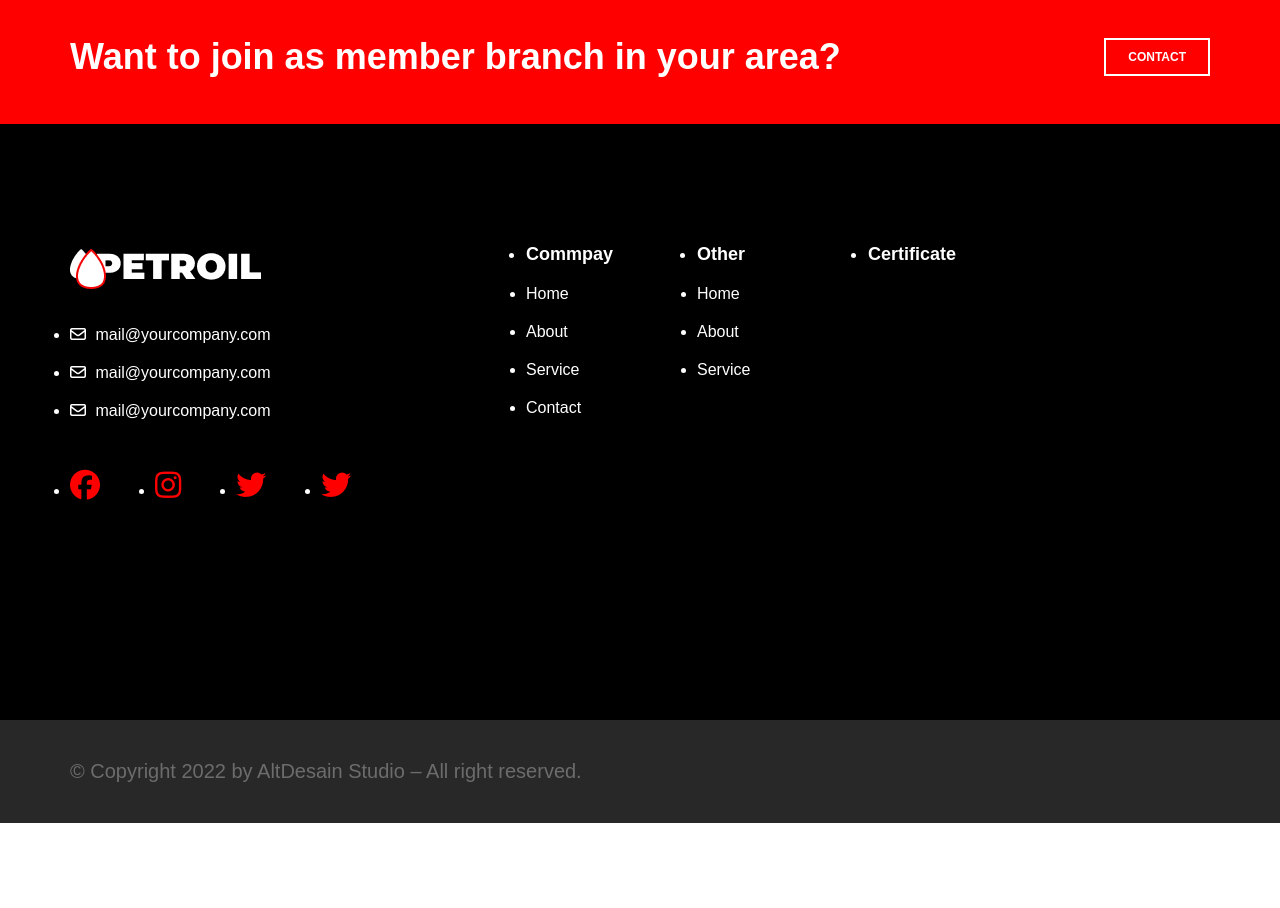
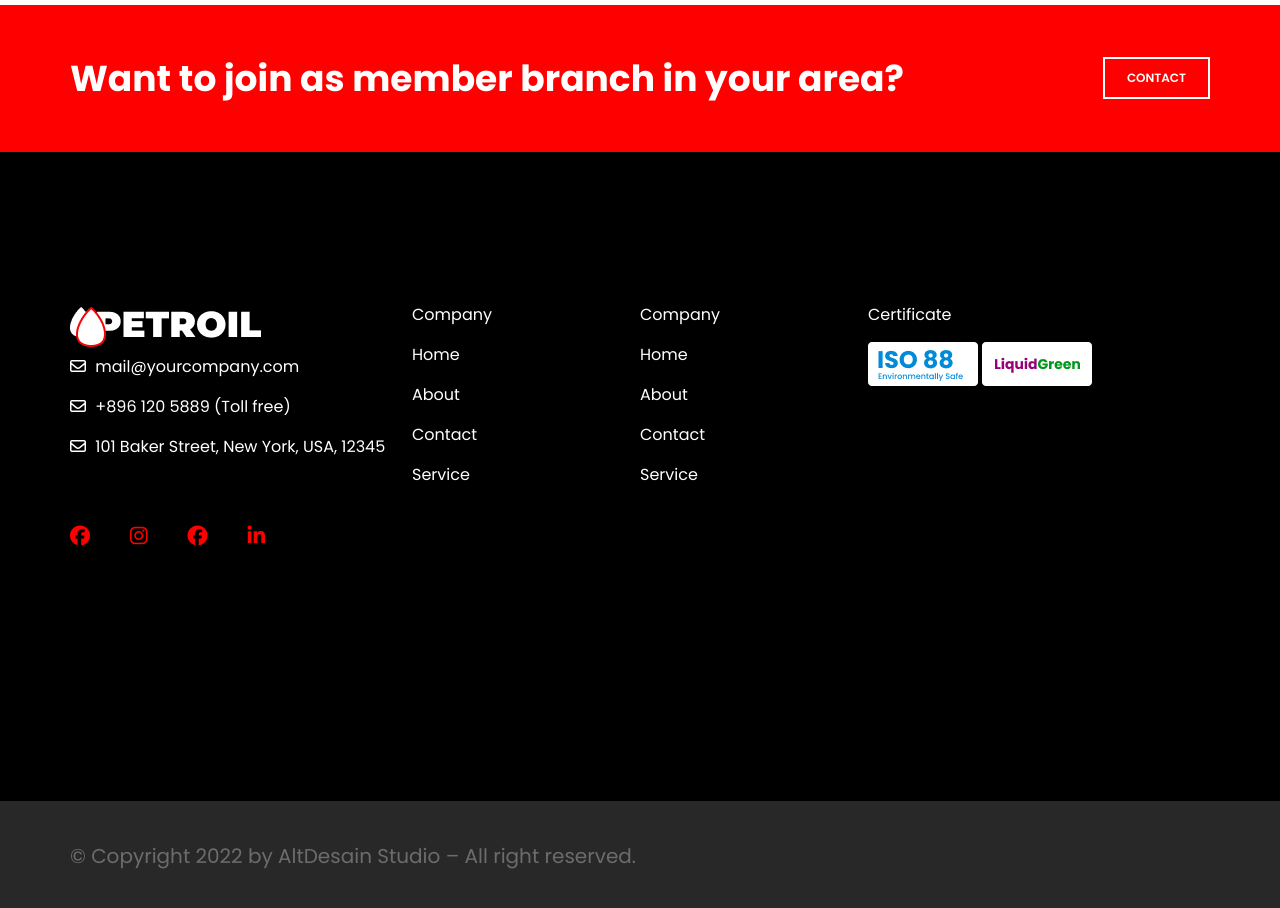
Before and after one commit to bijit-dev/Petroil, a plain HTML site: page index.html in a window 1280 px wide. Shown: the part 4570-5478 px from the top of the page. Before the commit the page ends 5393 px from the top, so only its background shows below. Drawn offline with Linux system fonts and the light colour scheme.

Commit message:
html done

```diff
--- a/css/style.css
+++ b/css/style.css
@@ -1,47 +1,56 @@
-*{
+* {
   margin: 0;
   padding: 0;
   box-sizing: border-box;
   font-family: "Poppins", sans-serif;
 }
+
 /* ================
 common css start
 =================== */
-.container{
+.container {
   width: 1140px;
   margin: 0 auto;
 }
-.box{
+
+.box {
   display: flex;
 
 }
-a{
+
+a {
   text-decoration: none;
 }
+ul,ol{
+  list-style: none;
+}
+
 /* ================
 common css end
 =================== */
 /* ================
 navber css start
 =================== */
-nav{
+nav {
   background: red;
   padding: 14px 0px;
   width: 100%;
 }
 
-nav .box{
+nav .box {
   padding: 1px 0px;
   align-items: center;
 }
-.logo_part{
+
+.logo_part {
   width: 40%;
 }
 
-.menu_part{
+.menu_part {
   width: 50%;
 }
-.ul{
+
+.ul {
   display: flex;
   column-gap: 38px;
   font-size: 18px;
@@ -50,22 +59,25 @@ nav .box{
   padding: 2px 3px;
   list-style: none;
 }
-.menu_part li{
+
+.menu_part li {
   padding: 2px 4px;
   transition: 0.5s;
   border: 2px solid transparent;
   cursor: pointer;
 }
-.menu_part li:hover{
+
+.menu_part li:hover {
   background-color: rgba(57, 117, 190, 0.785);
   border: 2px solid rgb(0, 173, 247);
 }
 
-.button_part{
+.button_part {
   width: 10%;
   cursor: pointer;
 }
-.button_part button{
+
+.button_part button {
   border: 2px solid white;
   padding: 10px 20px;
   background: transparent;
@@ -73,16 +85,18 @@ nav .box{
   font-weight: 600;
   color: white;
 }
-.button_part button:hover{
+
+.button_part button:hover {
   background-color: rgb(239, 235, 28);
 }
+
 /* ================
 navber css end
 =================== */
 /* ================
 banner css start
 =================== */
-.banner{
+.banner {
   height: 783px;
   background-image: url('../images/banner.png');
   background-repeat: no-repeat;
@@ -91,7 +105,8 @@ banner css start
   position: relative;
   overflow: hidden;
 }
-.banner .overly{
+
+.banner .overly {
   background-color: rgba(0, 0, 0, 0.4);
   position: absolute;
   top: 100%;
@@ -100,13 +115,16 @@ banner css start
   height: 100%;
   transition: 0.4s;
 }
-.banner:hover .overly{
+
+.banner:hover .overly {
   top: 0;
 }
-.banner_part{
+
+.banner_part {
   padding: 260px 0px 340px 0;
 }
-.banner_part h2{
+
+.banner_part h2 {
   font-size: 64px;
   font-weight: 700;
   color: white;
@@ -114,7 +132,8 @@ banner css start
   padding-bottom: 30px;
 
 }
-.banner_part button{
+
+.banner_part button {
   font-size: 16px;
   font-weight: 600;
   color: white;
@@ -125,10 +144,12 @@ banner css start
   transition: .4s;
   cursor: pointer;
 }
-.banner_part button:hover{
+
+.banner_part button:hover {
   background: transparent;
   border-color: red;
 }
+
 /* ================
 banner css end
 =================== */
@@ -136,21 +157,25 @@ banner css end
 /* ================
 Country css start
 =================== */
-.country{
+.country {
   padding-top: 70px;
 }
-.country .container{
+
+.country .container {
   padding-bottom: 100px;
 }
-.country .box{
+
+.country .box {
   align-items: center;
 
 }
-.country .left{
+
+.country .left {
   width: 40%;
 
 }
-.country .left h3{
+
+.country .left h3 {
   font-size: 48px;
   font-weight: 700;
   color: rgb(0, 0, 0);
@@ -158,21 +183,24 @@ Country css start
   line-height: 72px;
 }
 
-.country .right{
+.country .right {
   width: 60%;
 }
-.country .right p{
+
+.country .right p {
   font-size: 18px;
   font-weight: 500;
   color: #6C6C6C;
   width: 650px;
   line-height: 24px;
 }
-.country .gellry_sec{
+
+.country .gellry_sec {
   width: 100%;
   justify-content: space-between;
 }
-.box_img{
+
+.box_img {
   width: 24%;
   height: auto;
   overflow: hidden;
@@ -181,10 +209,11 @@ Country css start
   align-items: center;
 }
 
-.box_img img{
+.box_img img {
   width: 100%;
   height: 100%;
 }
+
 /* ================
 Country css end
 =================== */
@@ -192,39 +221,44 @@ Country css end
 /* ================
   Service  css start6
 =================== */
-.sercive{
+.sercive {
   padding-top: 30px;
 }
-.sercive .left{
+
+.sercive .left {
   width: 50%;
   height: 400px;
 }
 
-.sercive .left div{
+.sercive .left div {
   display: flex;
   justify-content: center;
   align-items: center;
   flex-direction: column;
   height: 100%;
 }
-.sercive .left h2{
+
+.sercive .left h2 {
   font-size: 64px;
   font-weight: 600;
   font-family: "Poppins", sans-serif;
   color: black;
 }
-.sercive .left p{
+
+.sercive .left p {
   font-size: 16px;
   font-weight: 500;
   font-family: "Poppins", sans-serif;
   color: #6C6C6C;
   width: 405px;
 }
-.sercive .right{
+
+.sercive .right {
   width: 50%;
   height: 400px;
 }
-.sercive .right .sercive_box1{
+
+.sercive .right .sercive_box1 {
   width: 100%;
   height: 100%;
   background-image: url("../images/services_img/serviceImg1.png");
@@ -234,7 +268,8 @@ Country css end
   position: relative;
   overflow: hidden;
 }
-.sercive .right .sercive_box2{
+
+.sercive .right .sercive_box2 {
   width: 100%;
   height: 100%;
   background-image: url("../images/services_img/serviceImg2.png");
@@ -244,7 +279,8 @@ Country css end
   position: relative;
   overflow: hidden;
 }
-.sercive .right .sercive_box3{
+
+.sercive .right .sercive_box3 {
   width: 100%;
   height: 100%;
   background-image: url("../images/services_img/serviceImg3.png");
@@ -254,10 +290,13 @@ Country css end
   position: relative;
   overflow: hidden;
 }
-.sercive_box1 .overly, .sercive_box2 .overly, .sercive_box3 .overly{
+
+.sercive_box1 .overly,
+.sercive_box2 .overly,
+.sercive_box3 .overly {
   width: 100%;
   height: 100%;
-  background: rgba(35, 35, 35,0.6 );
+  background: rgba(35, 35, 35, 0.6);
   display: flex;
   flex-direction: column;
   justify-content: center;
@@ -267,16 +306,21 @@ Country css end
   left: 0;
   transition: 0.4s;
 }
-.sercive_box1:hover .overly, .sercive_box2:hover .overly, .sercive_box3:hover .overly{
+
+.sercive_box1:hover .overly,
+.sercive_box2:hover .overly,
+.sercive_box3:hover .overly {
   bottom: 0;
 }
-.sercive .right h2{
+
+.sercive .right h2 {
   font-size: 36px;
   font-weight: 500;
   color: white;
   padding-bottom: 20px;
 }
-.sercive .right button{
+
+.sercive .right button {
   border: 2px solid rgb(244, 6, 6);
   padding: 10px 20px;
   background: red;
@@ -284,12 +328,15 @@ Country css end
   font-weight: 600;
   color: white;
 }
-.sercive .right button:hover{
+
+.sercive .right button:hover {
   background: rgba(20, 251, 4, 0.96);
 }
-.sercive .box{
+
+.sercive .box {
   flex-wrap: wrap;
 }
+
 /* ================
   Service  css end
 =================== */
@@ -302,7 +349,7 @@ Country css end
   background: #F0F0F0;
 }
 
-.about .main_image{
+.about .main_image {
   width: 100%;
   background-image: url('../images/aboutImg.png');
   background-position: center;
@@ -314,7 +361,7 @@ Country css end
 
 }
 
-.about .main_image .overly{
+.about .main_image .overly {
   width: 30%;
   height: 100%;
   background: red;
@@ -326,7 +373,8 @@ Country css end
   left: -30%;
   transition: 0.4s;
 }
-.about .main_image .overly h4{
+
+.about .main_image .overly h4 {
   font-size: 36px;
   font-weight: 700;
   font-family: "Poppins", sans-serif;
@@ -335,7 +383,8 @@ Country css end
 
 
 }
-.about .main_image .btn{
+
+.about .main_image .btn {
   height: 100%;
   background-image: url('../images/aboutImg.png');
   background-repeat: no-repeat;
@@ -344,11 +393,12 @@ Country css end
   background-size: 100%;
   transition: 0.4s;
 }
-.about .main_image:hover .btn{
+
+.about .main_image:hover .btn {
   background-size: 70%;
 }
 
-.about .main_image button{
+.about .main_image button {
   border: 2px solid white;
   padding: 10px 20px;
   background: red;
@@ -363,19 +413,21 @@ Country css end
   transition: .4s;
 }
 
-.about .main_image:hover .overly{
+.about .main_image:hover .overly {
   left: 0;
 
 }
 
-.about .main_image:hover button{
+.about .main_image:hover button {
   left: 64%;
 
 }
-.about .main_image button:hover{
+
+.about .main_image button:hover {
   background: rgba(20, 251, 4, 0.96);
 
 }
+
 /* ================
   About  css end
 =================== */
@@ -384,11 +436,12 @@ Country css end
 icon  css start
 =================== */
 
-.icon{
+.icons {
   background: #ffff;
   padding: 250px 0;
 }
-.icon .box{
+
+.icons .box {
   justify-content: space-between;
 }
 
@@ -399,59 +452,63 @@ icon  css end
 /* ================
   Cart  css start
 =================== */
-.cart{
+.cart {
   padding-top: 110px;
   padding-bottom: 160px;
   background: #F0F0F0;
 }
-.cart .box{
+
+.cart .box {
   justify-content: space-between;
 }
-.cart_item{
+
+.cart_item {
   width: 339px;
   height: 400px;
   position: relative;
   overflow: hidden;
 }
 
-.cart_item .overly{
+.cart_item .overly {
   width: 100%;
   height: 100%;
-  background: rgba(0, 0, 0,0.6);
+  background: rgba(0, 0, 0, 0.6);
   position: absolute;
   top: -100%;
   left: 0;
   transition: .4s;
 }
-.cart_item:hover .overly{
+
+.cart_item:hover .overly {
   top: 0;
 }
 
-.cart .overly p{
+.cart .overly p {
   font-size: 26px;
   font-family: "Poppins", sans-serif;
   font-weight: 700;
   color: white;
   width: 249px;
 }
-.cart .overly a{
+
+.cart .overly a {
   font-size: 12px;
   font-family: "Poppins", sans-serif;
   font-weight: 600;
   color: white;
   padding: 10px 22px;
 
-  background: rgba(255, 255, 255,0.6);
+  background: rgba(255, 255, 255, 0.6);
   margin-top: 52px;
   display: inline-block;
 }
 
-.cart .overly{
+.cart .overly {
   padding: 76px 46px;
   box-sizing: border-box;
 }
 
-.cart h5{
+.cart h5 {
   padding-top: 30px;
   text-align: right;
   font-size: 16px;
@@ -461,9 +518,11 @@ icon  css end
 
 
 }
-.cart h5 i{
+
+.cart h5 i {
   margin-left: 5px;
 }
+
 /* ================
   Cart  css end
 =================== */
@@ -472,20 +531,23 @@ icon  css end
 Contact  css stact
 =================== */
 
-.contact img{
+.contact img {
   width: 100%;
 }
-.sub_section{
+
+.sub_section {
   padding: 46px 0px;
   background: red;
 }
-.contact .box h4{
+
+.contact .box h4 {
   font-size: 36px;
   font-family: "Poppins", sans-serif;
   font-weight: 700;
   color: rgb(255, 255, 255);
 }
-.contact .box a{
+
+.contact .box a {
   font-size: 12px;
   font-family: "Poppins", sans-serif;
   font-weight: 600;
@@ -496,10 +558,12 @@ Contact  css stact
   display: inline-block;
   border: 2px solid white;
 }
-.contact .box{
+
+.contact .box {
   align-items: center;
   justify-content: space-between;
 }
+
 /* ================
 
 Contact  css end
@@ -508,69 +572,93 @@ Contact  css end
 
 Footer  css starty
 =================== */
-.footer{
-  background: #000;
-  padding-top: 120px;
-  padding-bottom: 220px;
+
+.footer {
+  padding-top: 150px;
+  padding-bottom: 250px;
+  background: rgb(0, 0, 0);
 }
 
-.footer .one{
-  width: 40%;
+.footer .one {
+  width: 30%;
 }
-.footer .one img{
-  padding-bottom: 33px;
+
+.footer .one ul {
+  display: flex;
+  flex-direction: column;
+  row-gap: 15px;
 }
-.footer .two{
-  width: 15%;
+
+.footer .one ul li {
+  color: #fff;
+}
+
+.footer .one ul li i {
+  margin-right: 5px;
+}
+
+.footer .two {
+  width: 20%;
 
 }
-.footer .three{
-  width: 15%;
-}
-.footer .four{
-  width: 30%;
 
-}
-.footer .box ul {
+.footer .two ul {
   display: flex;
   flex-direction: column;
-  row-gap: 20px;
-}
-.footer ul li{
-  color: white;
-}
-.footer ul li i{
-  margin-right: 5px;
-}
-.icon_imge{
-  column-gap: 20px;
-}
-.headli{
-  font-size: 18px;
-  font-weight: 600;
+  row-gap: 15px;
 }
 
-.icon_ul {
+.footer .three ul {
   display: flex;
-  column-gap: 50px;
+  flex-direction: column;
+  row-gap: 15px;
+}
 
+.footer .four ul {
+  display: flex;
+  flex-direction: column;
+  row-gap: 15px;
 }
-.icon_ul li i{
-  margin-top: 50px;
+
+.footer .two ul li {
+  color: #fff;
+}
+
+.footer .three {
+  width: 20%;
+}
+
+.footer .three ul li {
+  color: #fff;
+}
+
+.footer .four ul li {
+  color: #fff;
+}
+
+.footer .four {
+  width: 30%;
+}
+
+.icon {
   color: red;
-  font-size: 30px;
+  display: flex;
+  column-gap: 40px;
+  font-size: 20px;
+  padding-top: 34px;
+}
 
-}
 /* ================
 
 Footer  css end
 =================== */
 
-.copy{
+.copy {
   background: #282828;
   padding: 40px 0px;
 }
-.copy p{
+
+.copy p {
   color: #6C6C6C;
   font-size: 20px;
 }
--- a/index.html
+++ b/index.html
@@ -3,9 +3,11 @@
 <head>
     <meta charset="UTF-8">
     <meta name="viewport" content="width=device-width, initial-scale=1.0">
-    <title>Document</title>
+    <title>Petroil</title>
+    <link href="https://fonts.googleapis.com/css2?family=Poppins:ital,wght@0,100;0,200;0,300;0,400;0,500;0,600;0,700;0,800;0,900;1,100;1,200;1,300;1,400;1,500;1,600;1,700;1,800;1,900&display=swap" rel="stylesheet">
+    <link rel="stylesheet" href="./css/style.css">
     <link rel="stylesheet" href="./css/all.min.css">
-    <link rel="stylesheet" href="./css/style.css">
+
 </head>
 <body>
     <!-- =========================
@@ -151,7 +153,7 @@
 <!-- =========================
 icon part start
 ============================= -->
-    <section class="icon">
+    <section class="icons">
         <div class="container">
             <div class="box">
                 <img src="./images/logo/Logo1.png" alt="">
@@ -232,55 +234,52 @@ icon part start
                         <img src="./images/logo.png" alt="">
                         <ul>
                             <li><i class="fa-regular fa-envelope"></i> mail@yourcompany.com</li>
-                        <li><i class="fa-regular fa-envelope"></i> mail@yourcompany.com</li>
-                        <li><i class="fa-regular fa-envelope"></i> mail@yourcompany.com</li>
+                            <li><i class="fa-regular fa-envelope"></i> +896 120 5889 (Toll free)</li>
+                            <li><i class="fa-regular fa-envelope"></i> 101 Baker Street, New York, USA, 12345</li>
+
                         </ul>
+
                     </div>
                     <div class="two">
                         <ul>
-                        <li class="headli">Commpay</li>
+                            <li>Company</li>
                             <li>Home</li>
                             <li>About</li>
+                            <li>Contact</li>
                             <li>Service</li>
-                        <li>Contact</li>
 
                         </ul>
                     </div>
                     <div class="three">
                         <ul>
-                        <li class="headli">Other</li>
+                            <li>Company</li>
                             <li>Home</li>
                             <li>About</li>
+                            <li>Contact</li>
                             <li>Service</li>
-
 
                         </ul>
                     </div>
                     <div class="four">
                         <ul>
-                        <li class="headli">Certificate</li>
-
-                        <div class="box icon_imge">
-                            <img src="./images/footerimge1.png" alt="">
-                        <img src="./images/footerimage2.png" alt="">
+                            <li>Certificate</li>
+                            <div>
+                                <img src="./images/footer2.png" alt="">
+                                <img src="./images/footer1.png" alt="">
+                            </div>
+                        </ul>
+                    </div>
                 </div>
 
+                <ul class="icon">
+                    <li><i class="fa-brands fa-facebook"></i></li>
+                    <li><i class="fa-brands fa-instagram"></i></li>
+                    <li><i class="fa-brands fa-facebook"></i></li>
+                    <li><i class="fa-brands fa-linkedin-in"></i></li>
                 </ul>
-                </div>
+
 
             </div>
-
-            <ul class="icon_ul">
-                <li><i class="fa-brands fa-facebook"></i></li>
-                <li><i class="fa-brands fa-instagram"></i></li>
-                <li><i class="fa-brands fa-twitter"></i></li>
-                <li><i class="fa-brands fa-twitter"></i></li>
-            </ul>
-
-        </div>
-
-
-
         </section>
 
     <section class="copy">
```
Also changed, not shown: images/footer1.png (added), images/footer2.png (added), webfonts/fa-brands-400.ttf (added), webfonts/fa-brands-400.woff2 (added), webfonts/fa-regular-400.ttf (added), webfonts/fa-regular-400.woff2 (added), webfonts/fa-solid-900.ttf (added), webfonts/fa-solid-900.woff2 (added), webfonts/fa-v4compatibility.ttf (added), webfonts/fa-v4compatibility.woff2 (added). Lines whose indentation alone changed are shown as unchanged.
